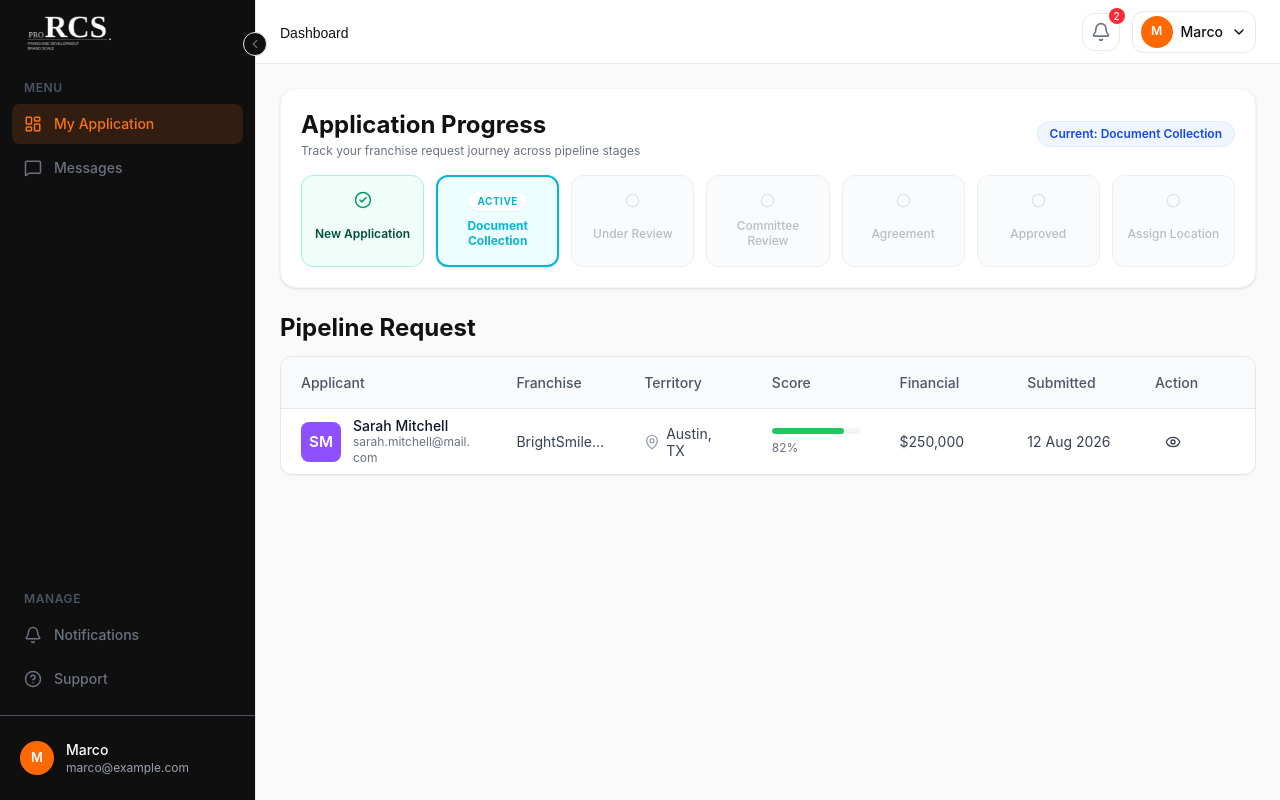
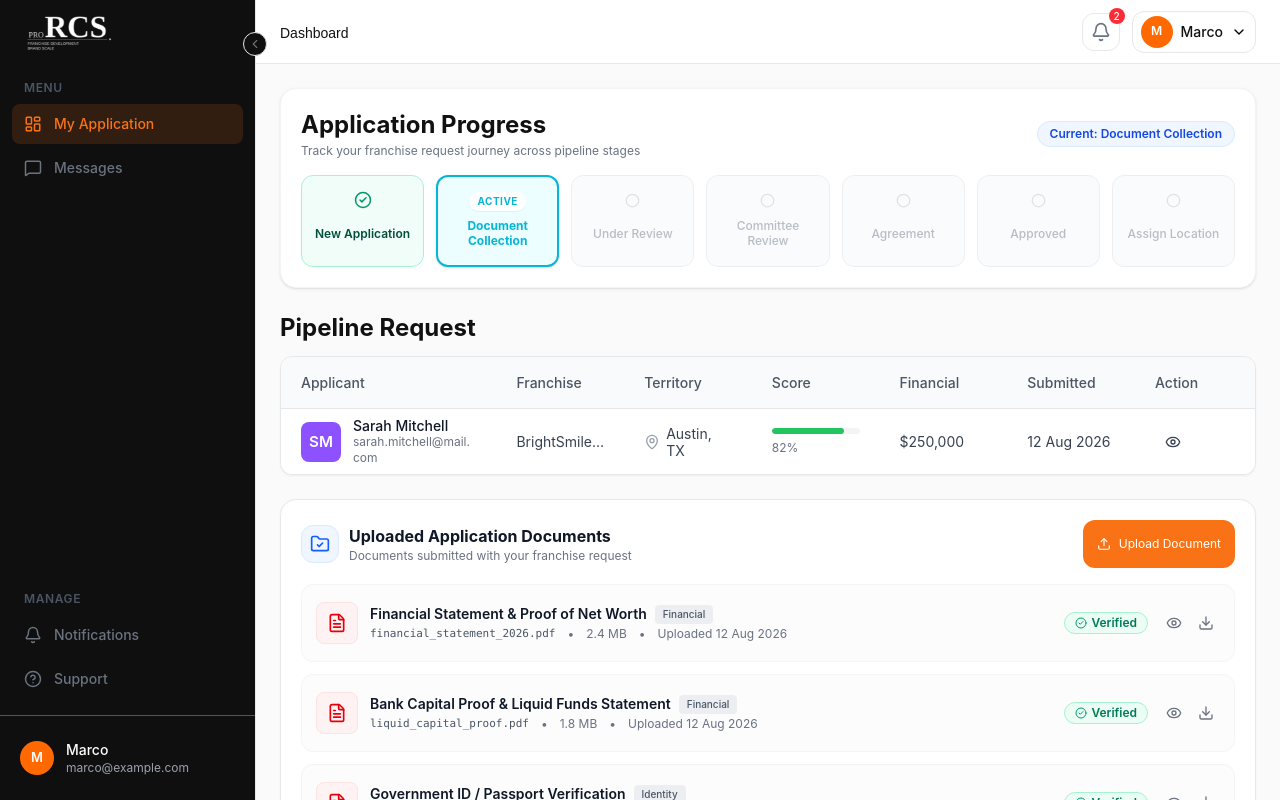
Before and after one commit to hamza-nafasat/rcs-frontend, a React (Vite) app: page /user/dashboard in a window 1280 px wide. Built offline with nearby package versions, Linux system fonts and the light colour scheme.

Commit message:
add UploadedDocumentsSection component to franchise dashboard and applicant scorecard

```diff
--- /dev/null
+++ b/src/pages/user/dashboard/components/UploadedDocumentsSection.jsx
@@ -0,0 +1,250 @@
+import { useState } from "react";
+import {
+  FileText,
+  Download,
+  Eye,
+  CheckCircle2,
+  Clock,
+  Upload,
+  FolderCheck,
+} from "lucide-react";
+import Button from "../../../../components/shared/Button";
+
+// Initial mock uploaded documents submitted with the franchise request
+const INITIAL_DOCUMENTS = [
+  {
+    id: "doc-1",
+    title: "Financial Statement & Proof of Net Worth",
+    fileName: "financial_statement_2026.pdf",
+    fileSize: "2.4 MB",
+    category: "Financial",
+    uploadedDate: "12 Aug 2026",
+    status: "Verified",
+    url: "#",
+  },
+  {
+    id: "doc-2",
+    title: "Bank Capital Proof & Liquid Funds Statement",
+    fileName: "liquid_capital_proof.pdf",
+    fileSize: "1.8 MB",
+    category: "Financial",
+    uploadedDate: "12 Aug 2026",
+    status: "Verified",
+    url: "#",
+  },
+  {
+    id: "doc-3",
+    title: "Government ID / Passport Verification",
+    fileName: "identity_verification_id.pdf",
+    fileSize: "920 KB",
+    category: "Identity",
+    uploadedDate: "12 Aug 2026",
+    status: "Verified",
+    url: "#",
+  },
+  {
+    id: "doc-4",
+    title: "Proposed Location & Territory Business Plan",
+    fileName: "austin_tx_territory_plan.pdf",
+    fileSize: "4.1 MB",
+    category: "Location Plan",
+    uploadedDate: "14 Aug 2026",
+    status: "Under Review",
+    url: "#",
+  },
+  {
+    id: "doc-5",
+    title: "Signed FDD Receipt & Acknowledgment",
+    fileName: "fdd_signed_acknowledgment.pdf",
+    fileSize: "1.2 MB",
+    category: "Legal",
+    uploadedDate: "15 Aug 2026",
+    status: "Verified",
+    url: "#",
+  },
+];
+
+const UploadedDocumentsSection = ({
+  documents = INITIAL_DOCUMENTS,
+  className = "",
+}) => {
+  const [docList] = useState(documents);
+  const [viewingDoc, setViewingDoc] = useState(null);
+
+  const getStatusBadge = (status) => {
+    if (status === "Verified") {
+      return (
+        <span className="inline-flex items-center gap-1 px-2.5 py-0.5 rounded-full text-xs font-semibold bg-emerald-50 text-emerald-700 border border-emerald-200">
+          <CheckCircle2 size={12} className="text-emerald-600" />
+          Verified
+        </span>
+      );
+    }
+    if (status === "Under Review") {
+      return (
+        <span className="inline-flex items-center gap-1 px-2.5 py-0.5 rounded-full text-xs font-semibold bg-amber-50 text-amber-700 border border-amber-200">
+          <Clock size={12} className="text-amber-600" />
+          Under Review
+        </span>
+      );
+    }
+    return (
+      <span className="inline-flex items-center gap-1 px-2.5 py-0.5 rounded-full text-xs font-semibold bg-gray-100 text-gray-600 border border-gray-200">
+        Pending
+      </span>
+    );
+  };
+
+  return (
+    <section
+      className={`flex flex-col gap-4 rounded-2xl bg-white p-5 shadow-xs border border-gray-200 ${className}`}
+    >
+      <div className="flex flex-col sm:flex-row sm:items-center justify-between gap-3">
+        <div className="flex items-center gap-2.5">
+          <div className="p-2 rounded-xl bg-blue-50 text-blue-600 border border-blue-100">
+            <FolderCheck size={20} />
+          </div>
+          <div>
+            <h3 className="text-base font-bold text-gray-900">
+              Uploaded Application Documents
+            </h3>
+            <p className="text-xs text-gray-500">
+              Documents submitted with your franchise request
+            </p>
+          </div>
+        </div>
+
+        {/* Upload Button placeholder for future backend integration */}
+        <Button
+          type="button"
+          icon={<Upload size={14} />}
+          className="self-start sm:self-auto px-3.5 py-2 text-xs flex items-center gap-2 text-white rounded-lg transition"
+          onClick={() =>
+            alert(
+              "Document upload modal ready for backend API integration.",
+            )
+          }
+        >
+          Upload Document
+        </Button>
+      </div>
+
+      {/* Document Items Grid / List */}
+      <div className="grid grid-cols-1 gap-3">
+        {docList.map((doc) => (
+          <div
+            key={doc.id}
+            className="flex flex-col sm:flex-row sm:items-center justify-between gap-3 p-3.5 rounded-xl border border-gray-100 bg-gray-50/50 hover:bg-gray-50 transition"
+          >
+            <div className="flex items-start sm:items-center gap-3">
+              <div className="p-2.5 rounded-lg bg-red-50 text-red-600 border border-red-100 shrink-0">
+                <FileText size={20} />
+              </div>
+              <div className="flex flex-col gap-0.5">
+                <div className="flex items-center gap-2 flex-wrap">
+                  <h4 className="text-sm font-semibold text-gray-900">
+                    {doc.title}
+                  </h4>
+                  <span className="text-[10px] font-medium px-2 py-0.5 rounded bg-gray-200/60 text-gray-600">
+                    {doc.category}
+                  </span>
+                </div>
+                <div className="flex items-center gap-3 text-xs text-gray-500">
+                  <span className="font-mono text-[11px] text-gray-600">
+                    {doc.fileName}
+                  </span>
+                  <span>•</span>
+                  <span>{doc.fileSize}</span>
+                  <span>•</span>
+                  <span>Uploaded {doc.uploadedDate}</span>
+                </div>
+              </div>
+            </div>
+
+            <div className="flex items-center justify-between sm:justify-end gap-3 pt-2 sm:pt-0 border-t sm:border-t-0 border-gray-200">
+              {getStatusBadge(doc.status)}
+
+              <div className="flex items-center justify-center gap-1">
+                <Button
+                  type="button"
+                  className="p-1.5 bg-transparent text-secondary rounded-md transition"
+                  title="Preview Document"
+                  onClick={() => setViewingDoc(doc)}
+                >
+                  <Eye size={16} />
+                </Button>
+                <Button
+                  type="button"
+                  className="p-1.5 bg-transparent text-secondary rounded-md transition"
+                  title="Download Document"
+                  onClick={() =>
+                    alert(`Downloading ${doc.fileName}... (Backend Ready)`)
+                  }
+                >
+                  <Download size={16} />
+                </Button>
+              </div>
+            </div>
+          </div>
+        ))}
+      </div>
+
+      {/* Document Preview Modal */}
+      {viewingDoc && (
+        <div className="fixed inset-0 z-50 flex items-center justify-center bg-black/50 p-4 animate-fade-in">
+          <div className="w-full max-w-xl rounded-2xl bg-white p-6 shadow-xl flex flex-col gap-4 border border-gray-100">
+            <div className="flex items-center justify-between pb-3 border-b border-gray-100">
+              <div className="flex items-center gap-2">
+                <h3 className="text-lg font-bold text-gray-900">
+                  {viewingDoc.title}
+                </h3>
+              </div>
+              <button
+                onClick={() => setViewingDoc(null)}
+                className="text-gray-400 hover:text-gray-600 text-lg font-bold p-1"
+              >
+                ✕
+              </button>
+            </div>
+
+            <div className="flex flex-col gap-3 py-2 text-sm text-gray-600">
+              <div className="flex justify-between py-1.5 border-b border-gray-50">
+                <span className="font-medium text-gray-500">File Name:</span>
+                <span className="font-mono text-gray-900">{viewingDoc.fileName}</span>
+              </div>
+              <div className="flex justify-between py-1.5 border-b border-gray-50">
+                <span className="font-medium text-gray-500">Category:</span>
+                <span className="text-gray-900">{viewingDoc.category}</span>
+              </div>
+              <div className="flex justify-between py-1.5 border-b border-gray-50">
+                <span className="font-medium text-gray-500">File Size:</span>
+                <span className="text-gray-900">{viewingDoc.fileSize}</span>
+              </div>
+              <div className="flex justify-between py-1.5 border-b border-gray-50">
+                <span className="font-medium text-gray-500">Upload Date:</span>
+                <span className="text-gray-900">{viewingDoc.uploadedDate}</span>
+              </div>
+              <div className="flex justify-between py-1.5">
+                <span className="font-medium text-gray-500">Verification Status:</span>
+                {getStatusBadge(viewingDoc.status)}
+              </div>
+            </div>
+
+            <div className="flex items-center justify-end gap-3 pt-3 border-t border-gray-100">
+              <Button
+                type="button"
+                icon={<Download size={14} />}
+                className="px-4 py-2 text-xs font-medium text-white bg-blue-600 hover:bg-blue-700 rounded-lg transition flex items-center gap-1.5"
+                onClick={() => alert(`Downloading ${viewingDoc.fileName}...`)}
+              >
+                Download File
+              </Button>
+            </div>
+          </div>
+        </div>
+      )}
+    </section>
+  );
+};
+
+export default UploadedDocumentsSection;
--- a/src/pages/user/dashboard/components/UserFranchisePipelineTable.jsx
+++ b/src/pages/user/dashboard/components/UserFranchisePipelineTable.jsx
@@ -7,6 +7,7 @@ import { useState } from "react";
 import ApplicantScorecardDrawer from "./scorecard/ApplicantScorecardDrawer";
 import { initialApplicants } from "../../../admin/pipeline/components/pipelineApplicants";
 import UserPipelineStageOverview from "./UserPipelineStageOverview";
+import UploadedDocumentsSection from "./UploadedDocumentsSection";
 
 const scoreColor = (score) => {
   if (score >= 75) return "#22c55e";
@@ -140,6 +141,9 @@ const UserFranchisePipelineTable = () => {
         </section>
       </div>
 
+      {/* Uploaded Application Documents */}
+      <UploadedDocumentsSection />
+
       <ApplicantScorecardDrawer
         key={selected?.id}
         isOpen={Boolean(selected)}
--- a/src/pages/user/dashboard/components/scorecard/ApplicantScorecardDrawer.jsx
+++ b/src/pages/user/dashboard/components/scorecard/ApplicantScorecardDrawer.jsx
@@ -9,6 +9,7 @@ import ScorecardSection from "./ScorecardSection";
 import StageSelector from "./StageSelector";
 import AdminLocationAssignModal from "./AdminLocationAssignModal";
 import AdminInlineLocationMap from "./AdminInlineLocationMap";
+import UploadedDocumentsSection from "../UploadedDocumentsSection";
 import {
   STAGE_COLORS,
   buildScorecard,
@@ -178,6 +179,9 @@ const ApplicantScorecardDrawer = ({
             />
           </div>
 
+          {/* Uploaded Application Documents */}
+          <UploadedDocumentsSection className="mt-1 shadow-none border-gray-200" />
+
           {!readOnly && (
             <StageSelector value={stage} onChange={handleStageChange} />
           )}
```
